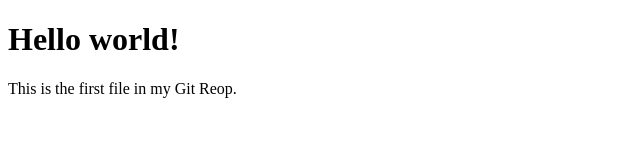
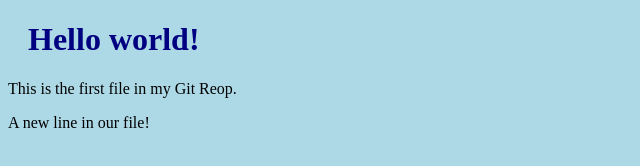
Before and after one commit to caohouyu/hello-world, a plain HTML site: page index.html in a window 1280 px wide. Shown: the whole page, without its empty margins (0-640 px from the left). Drawn offline with Linux system fonts and the light colour scheme.

Commit message:
Updated index.html with a new line

```diff
--- a/index.html
+++ b/index.html
@@ -2,13 +2,13 @@
 <html>
 <head>
 <title>Hello world!</title>
+<link rel="stylesheet" href="bluestyle.css">
 </head>
 <body>
 
-<link rel="stylesheet" href="bulestyle.css">
 
 <h1>Hello world!</h1>
 <p>This is the first file in my Git Reop.</p>
-
+<p>A new line in our file!</p>
 </body>
 </html>
```
